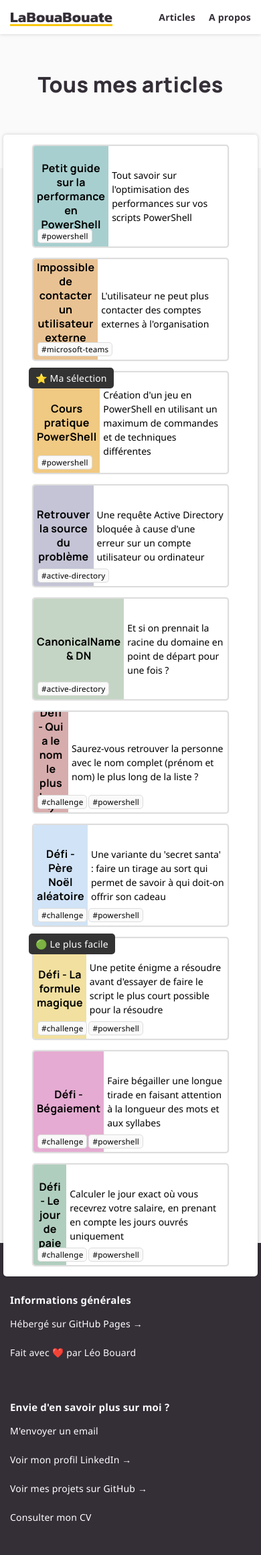
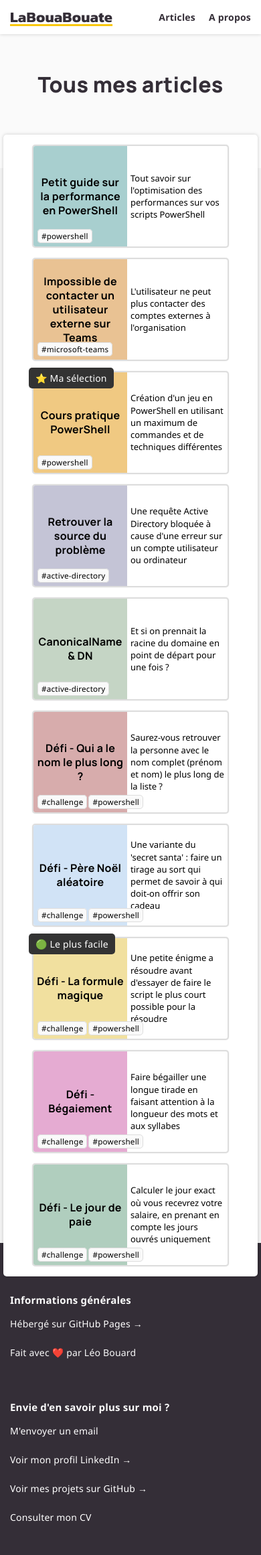
Before and after one commit to leobouard/leobouard.github.io, a Jekyll site: the page built from blog.md, in a window 390 px wide. Shown: the whole page at 67% size. Built offline with Jekyll 4.4.1, drawn with Linux system fonts in a browser that asks for light colours; some web fonts are replaced.

Commit message:
Update posts.scss

```diff
--- a/assets/css/posts.scss
+++ b/assets/css/posts.scss
@@ -354,10 +354,12 @@
     div.articleText {
         padding: 5px;
         margin: auto 0px;
+        width: 50%;
     }
 
-    div.articleDescription {
+    span.articleDescription {
         font-size: small;
+        line-height: 140%;
     }
 
     span.articleDate {
```
